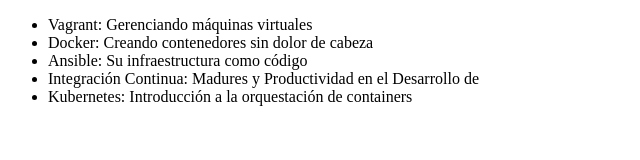
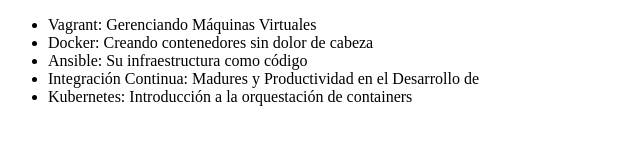
Before and after one commit to DavidMoncadaLeal/alura, a plain HTML site: page index.html in a window 1280 px wide. Shown: the full height of the page, 0-640 px from the left. Drawn offline with Linux system fonts and the light colour scheme.

Commit message:
Corrección del curso Vagrand

```diff
--- a/index.html
+++ b/index.html
@@ -6,7 +6,7 @@
 </head>
 <body>
      <ul>
-         <li> Vagrant: Gerenciando máquinas virtuales </li>
+         <li> Vagrant: Gerenciando Máquinas Virtuales </li>
          <li> Docker: Creando contenedores sin dolor de cabeza </li>
          <li> Ansible: Su infraestructura como código </li>
          <li> Integración Continua: Madures y Productividad en el Desarrollo de </li>
```
